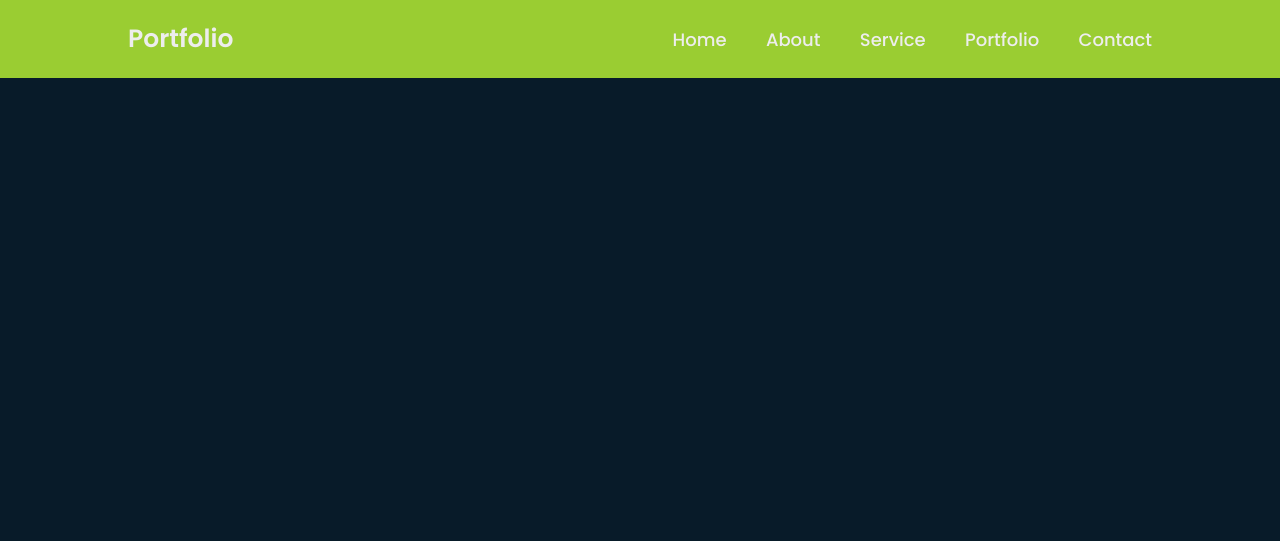
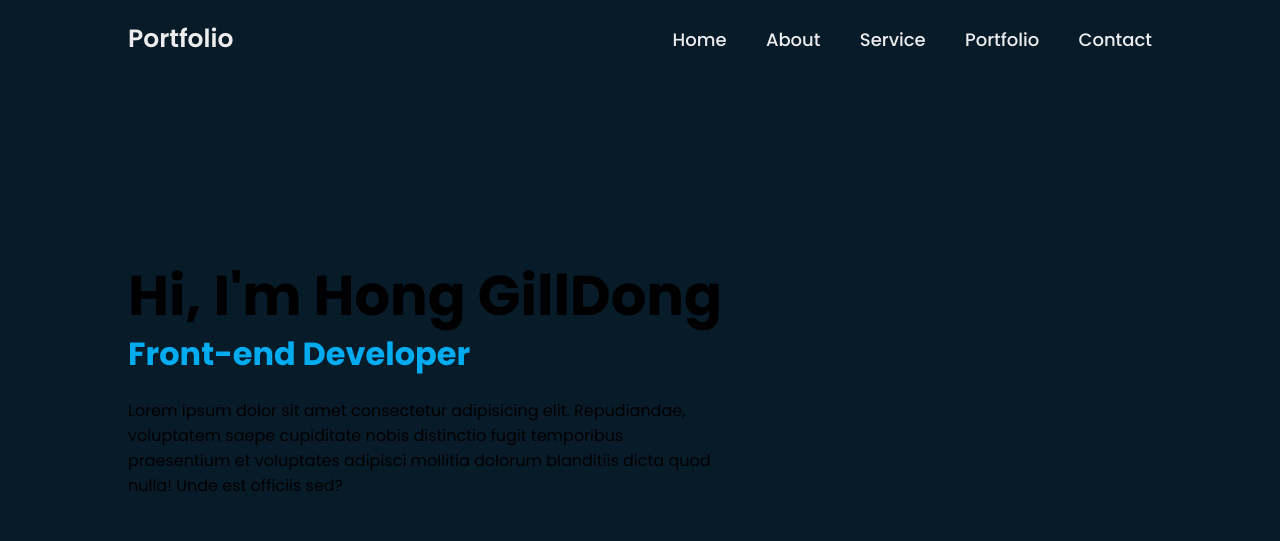
Before and after one commit to Jurlang/HTML_PortfolioEX, a plain HTML site: page Portfolio/index.html in a window 1280 px wide. Drawn offline with nearby package versions, Linux system fonts and the light colour scheme.

Commit message:
home 섹션에 home-content 추가 및 그에 따른 css 작성

```diff
--- a/Portfolio/index.html
+++ b/Portfolio/index.html
@@ -21,5 +21,13 @@
         <a href="#">Contact</a>
       </nav>
     </header>
+
+    <section class="home">
+      <div class="home-content">
+        <h1>Hi, I'm Hong GillDong</h1>
+        <h3>Front-end Developer</h3>
+        <p>Lorem ipsum dolor sit amet consectetur adipisicing elit. Repudiandae, voluptatem saepe cupiditate nobis distinctio fugit temporibus praesentium et voluptates adipisci mollitia dolorum blanditiis dicta quod nulla! Unde est officiis sed?</p>
+      </div>
+    </section>
   </body>
 </html>
--- a/Portfolio/style.css
+++ b/Portfolio/style.css
@@ -11,13 +11,14 @@ body {
   background-color: #081b29;
 }
 
+/* Header Css */
 header {
   position: fixed;
   top: 0;
   left: 0;
   width: 100%;
   padding: 20px 10%;
-  background-color: yellowgreen;
+  background-color: transparent;
   display: flex;
   justify-content: space-between;
   align-items: center;
@@ -44,3 +45,32 @@ header {
 .navber a.active {
   color: #00abf0;
 }
+
+/* Section - Home Css */
+.home {
+  height: 100vh;
+  display: flex;
+  align-items: center;
+  padding: 0 10%;
+}
+
+.home-content {
+  max-width: 600px;
+}
+
+.home-content h1 {
+  font-size: 56px;
+  font-weight: 700;
+  line-height: 1.2;
+}
+
+.home-content h3 {
+  font-size: 32px;
+  font-weight: 700;
+  color: #00abf0;
+}
+
+.home-content p {
+  font-size: 16px;
+  margin: 20px 0 40px;
+}
```
